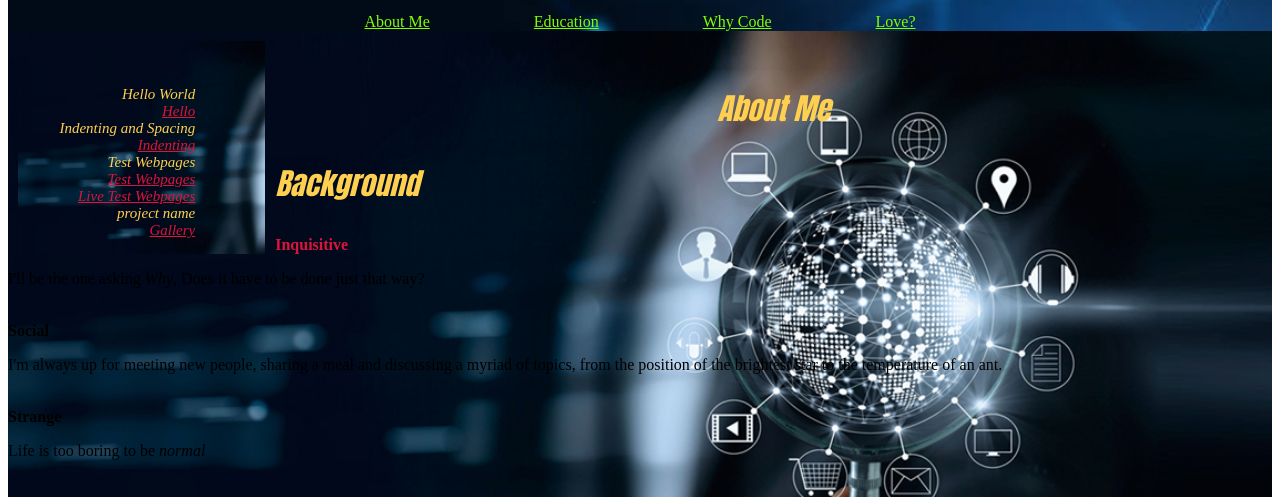
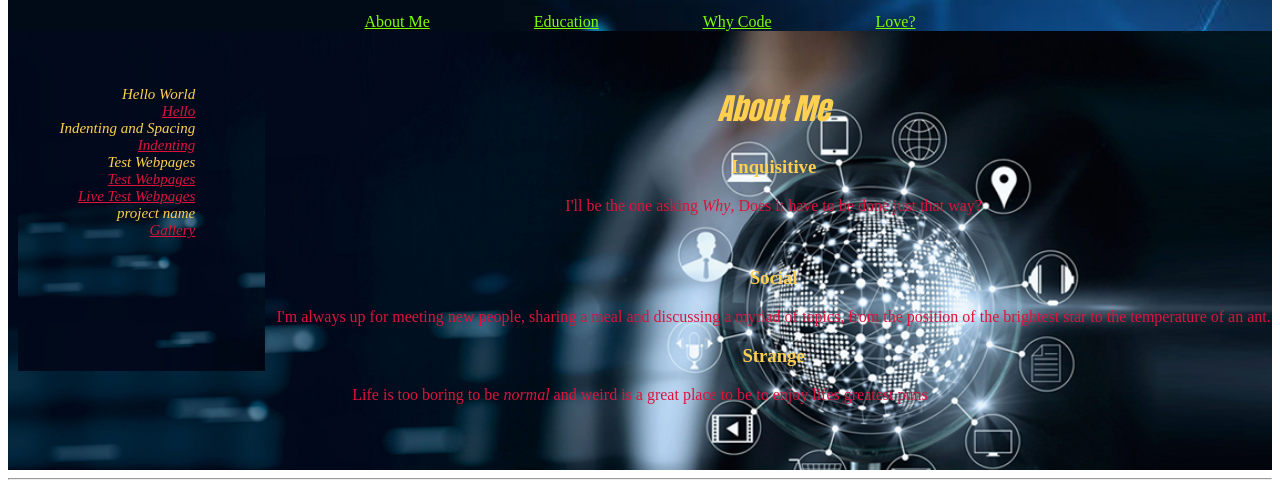
Before and after one commit to martyminion/Portfolio, a plain HTML site: page portfolio.html in a window 1280 px wide. Shown: the part 231-728 px from the top of the page. Drawn offline with Linux system fonts and the light colour scheme.

Commit message:
Corrections to allignment of text in the different sections

```diff
--- a/css/styles.css
+++ b/css/styles.css
@@ -34,6 +34,9 @@
 }
 .aboutmep{
   color: crimson;
+}
+.aboutmep h3{
+  color: rgb(255, 208, 80);
 }
 .educationimg{
   background-image: url('../images/board.jpeg');
@@ -111,6 +114,7 @@ a{
   padding-top: 30px;
   padding-left: 20px;
   padding-right: 70px;
+  height: 300px;
   border: 10px;
   text-align: right;
 
--- a/portfolio.html
+++ b/portfolio.html
@@ -30,18 +30,17 @@
       </div>
       <div class="allign">
         <h2 class="justcenter aboutmeh"><strong>About Me</strong></h2>
-        <h3 class="aboutmeh">Background</h3>
-        <p class="aboutmep">
-          <strong>Inquisitive</strong>
+        <div class="aboutmep justcenter">
+          <h3>Inquisitive</h3>
           <p>I'll be the one asking <em>Why</em>, Does it have to be done just that way?</p><br>
-          <strong>Social</strong>
+          <h3>Social</h3>
           <p>I'm always up for meeting new people, sharing a meal and discussing a myriad of topics, from the position of the brightest star
             to the temperature of an ant.
-          </p><br>
-          <strong>Strange</strong>
-          <p>Life is too boring to be <em>normal</em></p>
+          </p>
+          <h3>Strange</h3>
+          <p>Life is too boring to be <em>normal</em> and weird is a great place to be to enjoy lifes greatest puns</p>
 
-        </p>
+        </div>
       </div>
     </div>
     <hr>
```
